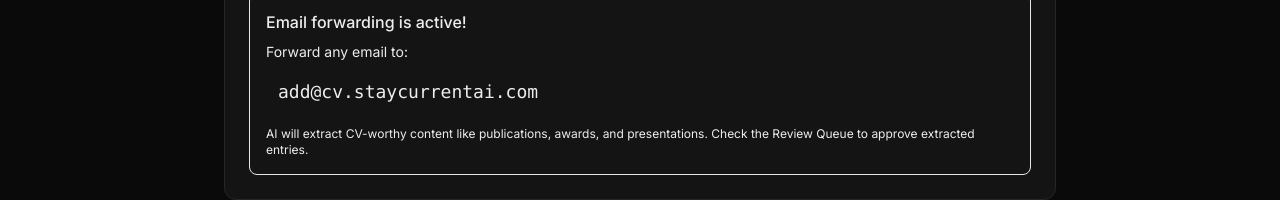
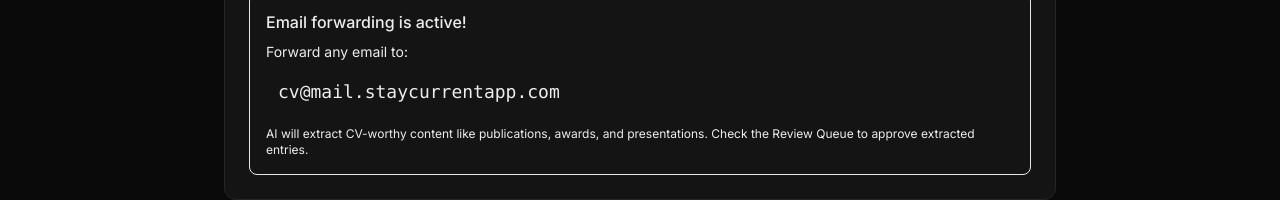
Before and after one commit to tponsky/cv-creator, a Next.js app: page /settings in a window 1280 px wide. Shown: the part 570-770 px from the top of the page. Built offline with nearby package versions, Linux system fonts and the light colour scheme.

Commit message:
Update email address to cv@mail.staycurrentapp.com

```diff
--- a/src/app/settings/page.tsx
+++ b/src/app/settings/page.tsx
@@ -176,7 +176,7 @@
                             Forward any email to:
                         </p>
                         <code className="block mt-2 px-3 py-2 rounded bg-secondary text-lg font-mono">
-                            add@cv.staycurrentai.com
+                            cv@mail.staycurrentapp.com
                         </code>
                         <p className="text-xs text-muted-foreground mt-3">
                             AI will extract CV-worthy content like publications, awards, and presentations.
```
